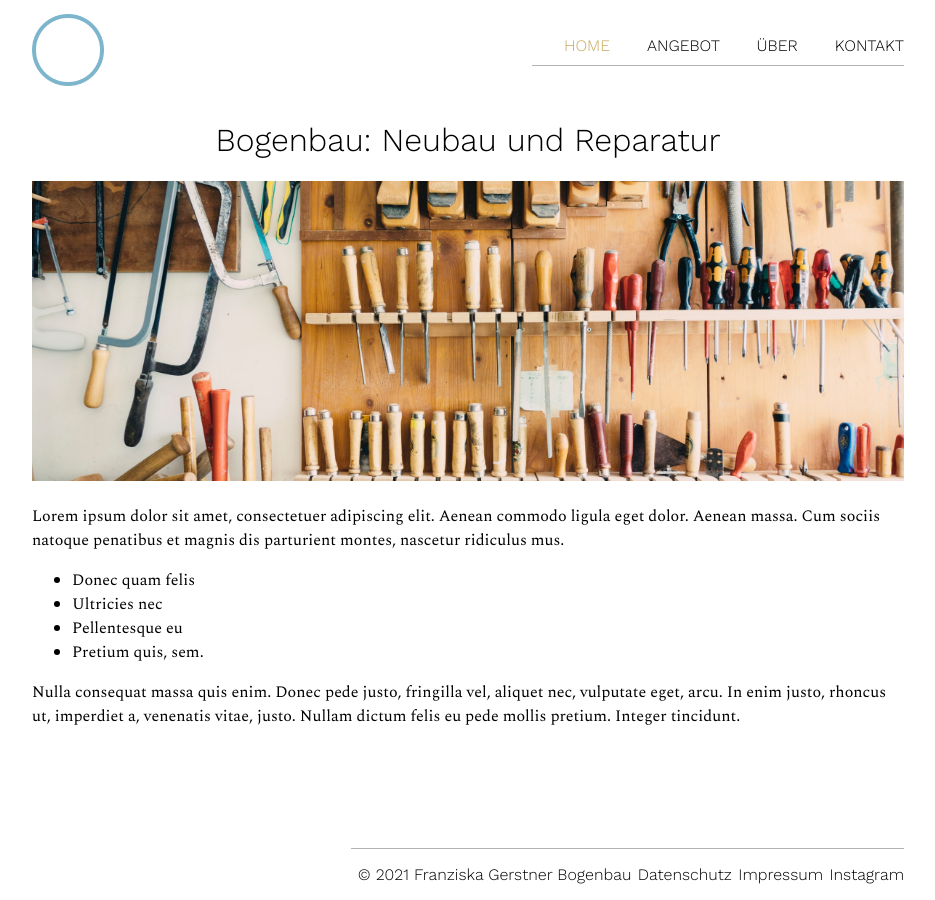
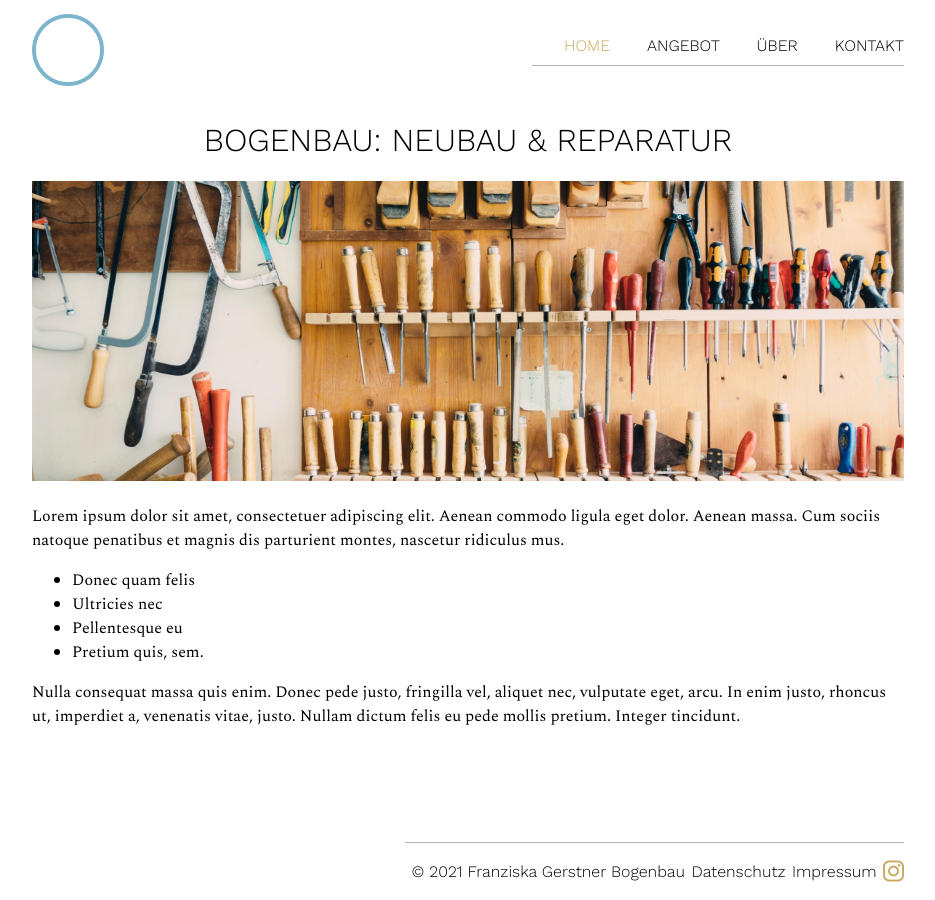
Before and after one commit to anneli-pixel/bogenbau-gerstner, a Jekyll site: the page built from home.html, in a window 1280 px wide. Shown: the whole page, without its empty margins (172-1107 px from the left). Built offline with Jekyll 4.4.1, drawn with Linux system fonts in a browser that asks for light colours; nearby versions of some CDN libraries.

Commit message:
add instagram icon

```diff
--- a/_includes/footer.html
+++ b/_includes/footer.html
@@ -3,6 +3,6 @@
     <li>© 2021 Franziska Gerstner Bogenbau</li>
     <li><a href="#">Datenschutz</a></li>
     <li><a href="#">Impressum</a></li>
-    <li><a href="#">Instagram</a></li>
+    <li><a href="https://www.instagram.com/fgerstner_bows/" target="_blank"><i class="fab fa-instagram"></i></a></li>
   </ul>
 </footer>
--- a/_layouts/default.html
+++ b/_layouts/default.html
@@ -7,7 +7,9 @@
     <title>Franziska Gerstner Bogenbau - {{ page.title }}</title>
     <link rel="preconnect" href="https://fonts.gstatic.com">
     <link href="https://fonts.googleapis.com/css2?family=Spectral:ital,wght@0,300;0,400;0,600;0,700;1,300;1,400&family=Work+Sans:ital,wght@0,300;0,400;0,600;0,700;1,300;1,400&display=swap" rel="stylesheet">
+    <script src="https://kit.fontawesome.com/633fcdcf28.js" crossorigin="anonymous"></script>
     <link rel="stylesheet" href="/assets/css/styles.css">
+
 
   </head>
   <body class="site-container">
--- a/_sass/footer.scss
+++ b/_sass/footer.scss
@@ -49,3 +49,9 @@
 
   }
 }
+
+i {
+  font-size: 24px;
+  color: #C8A95C;
+  font-weight: lighter;
+}
--- a/angebot.html
+++ b/angebot.html
@@ -4,7 +4,7 @@ title: Angebot
 permalink: /angebot
 ---
 
-<h1>Angebot</h1>
+<h1>ANGEBOT</h1>
 
 <img src="assets/images/image_placeholder_werkstatt.jpg" alt="">
 <div class="page-text">
--- a/home.html
+++ b/home.html
@@ -4,7 +4,7 @@ title: Home
 permalink: /home
 ---
 
-<h1>Bogenbau: Neubau und Reparatur</h1>
+<h1>BOGENBAU: NEUBAU & REPARATUR</h1>
 
 <img src="assets/images/image_placeholder_werkstatt.jpg" alt="">
 
--- a/kontakt.html
+++ b/kontakt.html
@@ -4,7 +4,7 @@ title: Kontakt
 permalink: /kontakt
 ---
 
-<h1>Kontakt</h1>
+<h1>KONTAKT</h1>
 
 <img src="" alt="">
 
```
